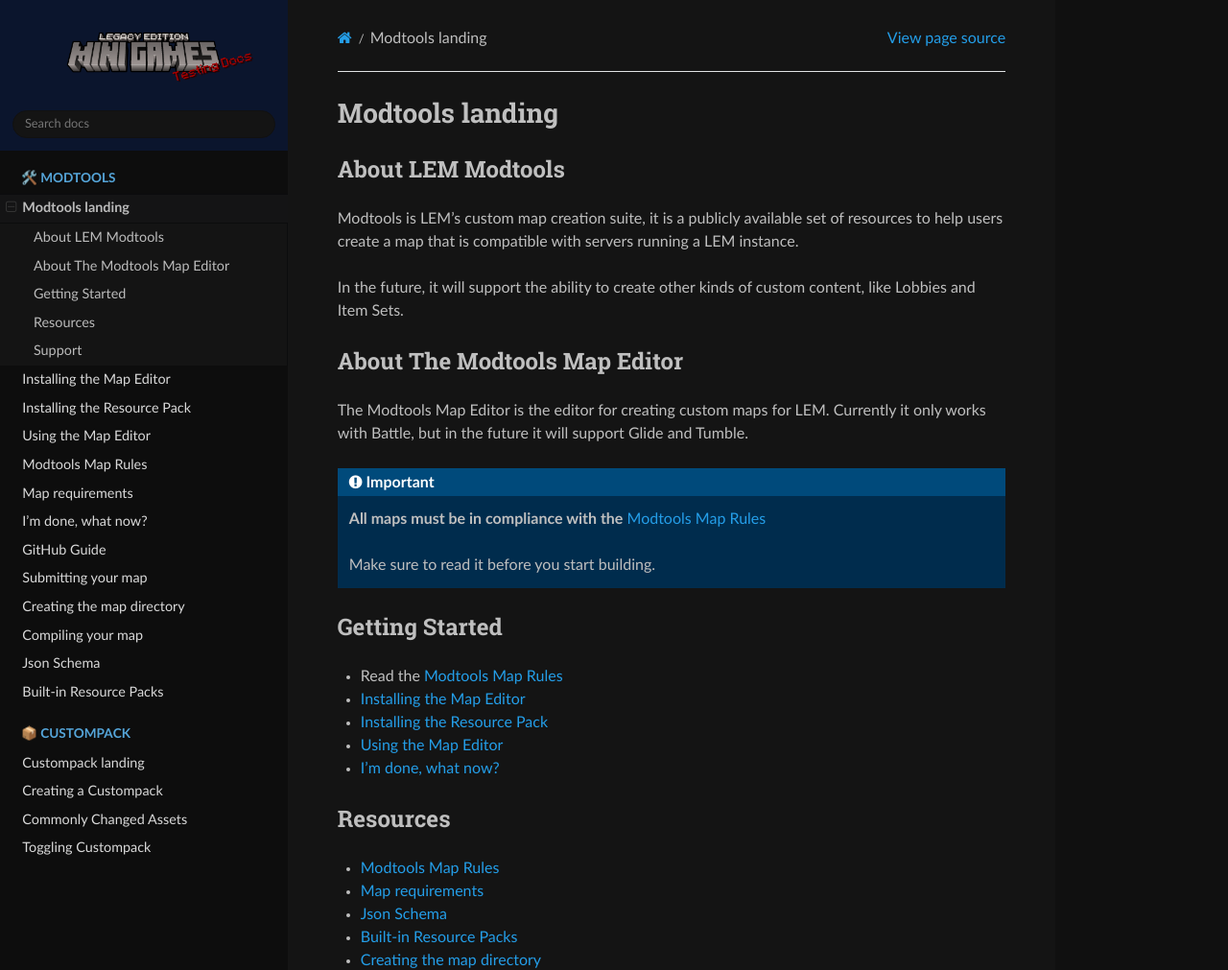
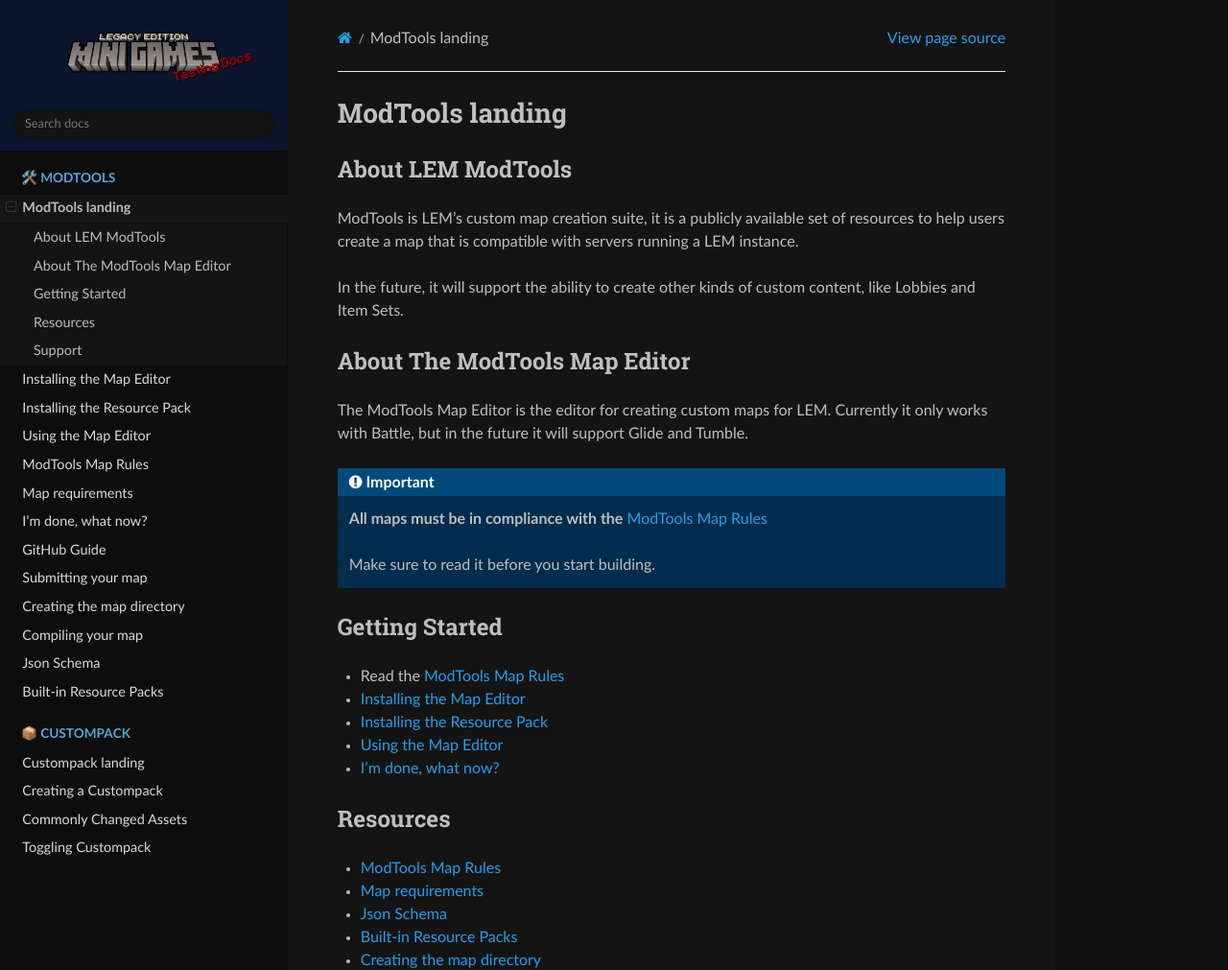
Before and after one commit to Legacy-Edition-Minigames/Documentation, a Sphinx documentation site: the page built from docs/source/modtools/landing.rst, in a window 1280 px wide and 1400 px high. Shown: the top 1011 px of the window at 96% size. Built offline with Sphinx 7.4.7 and the Read the Docs theme 3.1.0, drawn with Linux system fonts in a browser that asks for light colours.

```diff
--- a/docs/source/index.rst
+++ b/docs/source/index.rst
@@ -5,7 +5,7 @@ Welcome to the Legacy Edition Minigames documentation!
 .. toctree::
    :maxdepth: 2
    :hidden:
-   :caption: 🛠️ Modtools
+   :caption: 🛠️ ModTools
 
    /modtools/landing
 
@@ -44,6 +44,6 @@ Welcome to the Legacy Edition Minigames documentation!
 
    Currently, the only section considered complete is ModTools.
 
-To get started with the Modtools Map Editor, see the :doc:`modtools/landing` guide.
+To get started with the ModTools Map Editor, see the :doc:`modtools/landing` guide.
 
 To learn about custompack see the :doc:`custompack/landing` information.
--- a/docs/source/modtools/creation/install-resources.rst
+++ b/docs/source/modtools/creation/install-resources.rst
@@ -3,7 +3,7 @@ Installing the Resource Pack
 .. meta::
    :description lang=en: How to install the resource pack for the map editor
 
-The resource pack is a required part of the Modtools Editor for it to function properly.
+The resource pack is a required part of the ModTools Editor for it to function properly.
 
 Before installing to a world, you must download the resource pack
 
--- a/docs/source/modtools/landing.rst
+++ b/docs/source/modtools/landing.rst
@@ -1,18 +1,18 @@
-Modtools landing
+ModTools landing
 ================
 .. meta::
    :description lang=en: Learn to create a custom map for a LEM server
 
-About LEM Modtools
+About LEM ModTools
 ^^^^^^^^^^^^^^^^^^
-Modtools is LEM's custom map creation suite, it is a publicly available set of resources
+ModTools is LEM's custom map creation suite, it is a publicly available set of resources
 to help users create a map that is compatible with servers running a LEM instance.
 
 In the future, it will support the ability to create other kinds of custom content, like Lobbies and Item Sets.
 
-About The Modtools Map Editor
+About The ModTools Map Editor
 ^^^^^^^^^^^^^^^^^^^^^^^^^^^^^
-The Modtools Map Editor is the editor for creating custom maps for LEM.
+The ModTools Map Editor is the editor for creating custom maps for LEM.
 Currently it only works with Battle, but in the future it will support Glide and Tumble.
 
 .. important::
--- a/docs/source/modtools/uploading/rules.rst
+++ b/docs/source/modtools/uploading/rules.rst
@@ -1,4 +1,4 @@
-Modtools Map Rules
+ModTools Map Rules
 ==================
 .. meta::
    :description lang=en: Rules to follow when creating a custom map
--- a/docs/source/modtools/uploading/submitting.rst
+++ b/docs/source/modtools/uploading/submitting.rst
@@ -38,7 +38,7 @@ Submitting a new map
     .. image:: /images/modtools/submitting/publish.png
 
 
-2. Go to `The Modtools Database submission form <https://github.com/Legacy-Edition-Minigames/ModTools-Database/issues/new/choose>`_
+2. Go to `The ModTools Database submission form <https://github.com/Legacy-Edition-Minigames/ModTools-Database/issues/new/choose>`_
 
 3. Click ``Submit a mod``.
 
@@ -91,7 +91,7 @@ Submitting an update to your map
 
     .. image:: /images/modtools/submitting/publish2.png
 
-2. Go to `The Modtools Database <https://github.com/Legacy-Edition-Minigames/ModTools-Database/issues>`_
+2. Go to `The ModTools Database <https://github.com/Legacy-Edition-Minigames/ModTools-Database/issues>`_
 
 3. Find your map that you want to submit an update to
 
```
